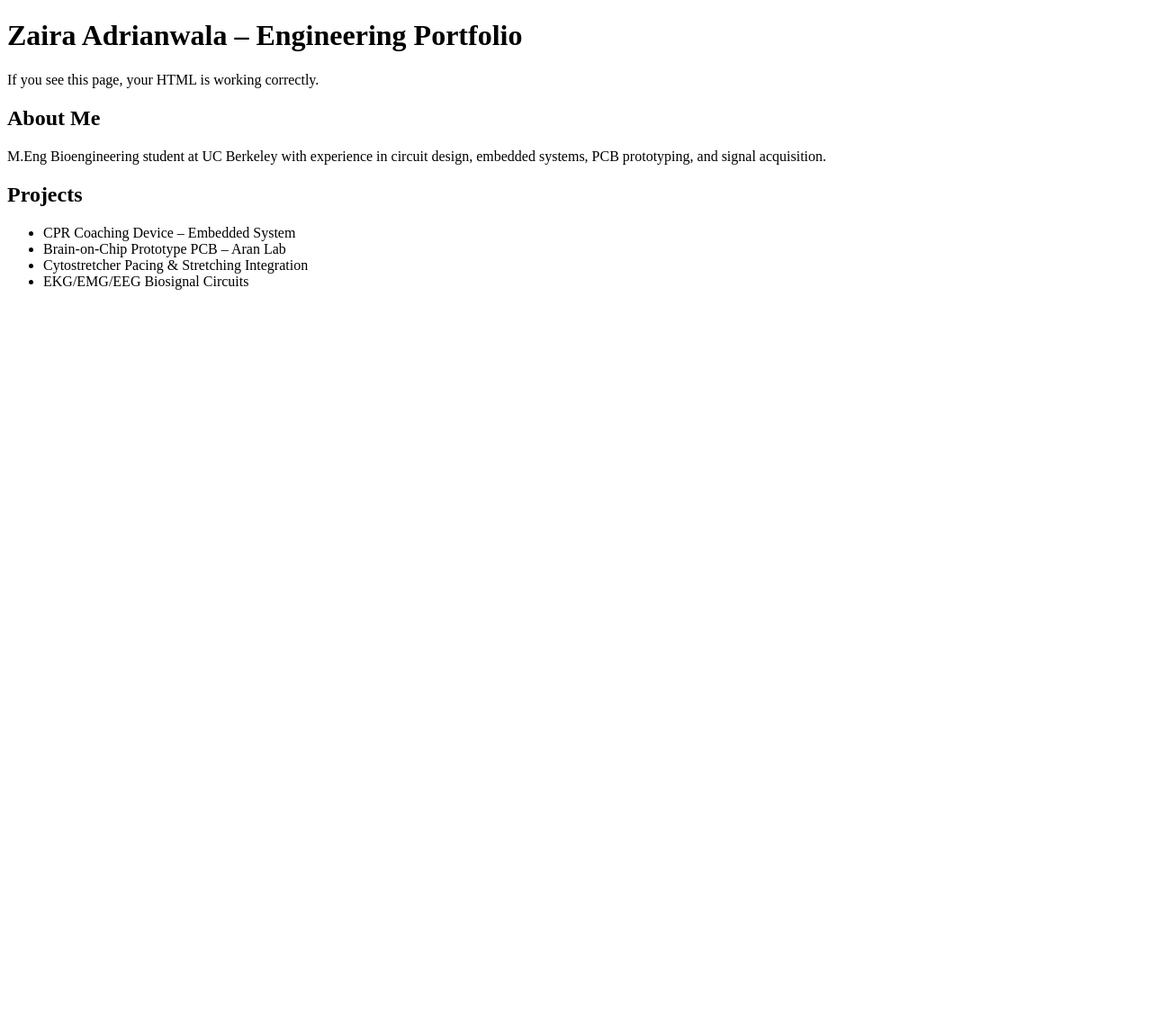
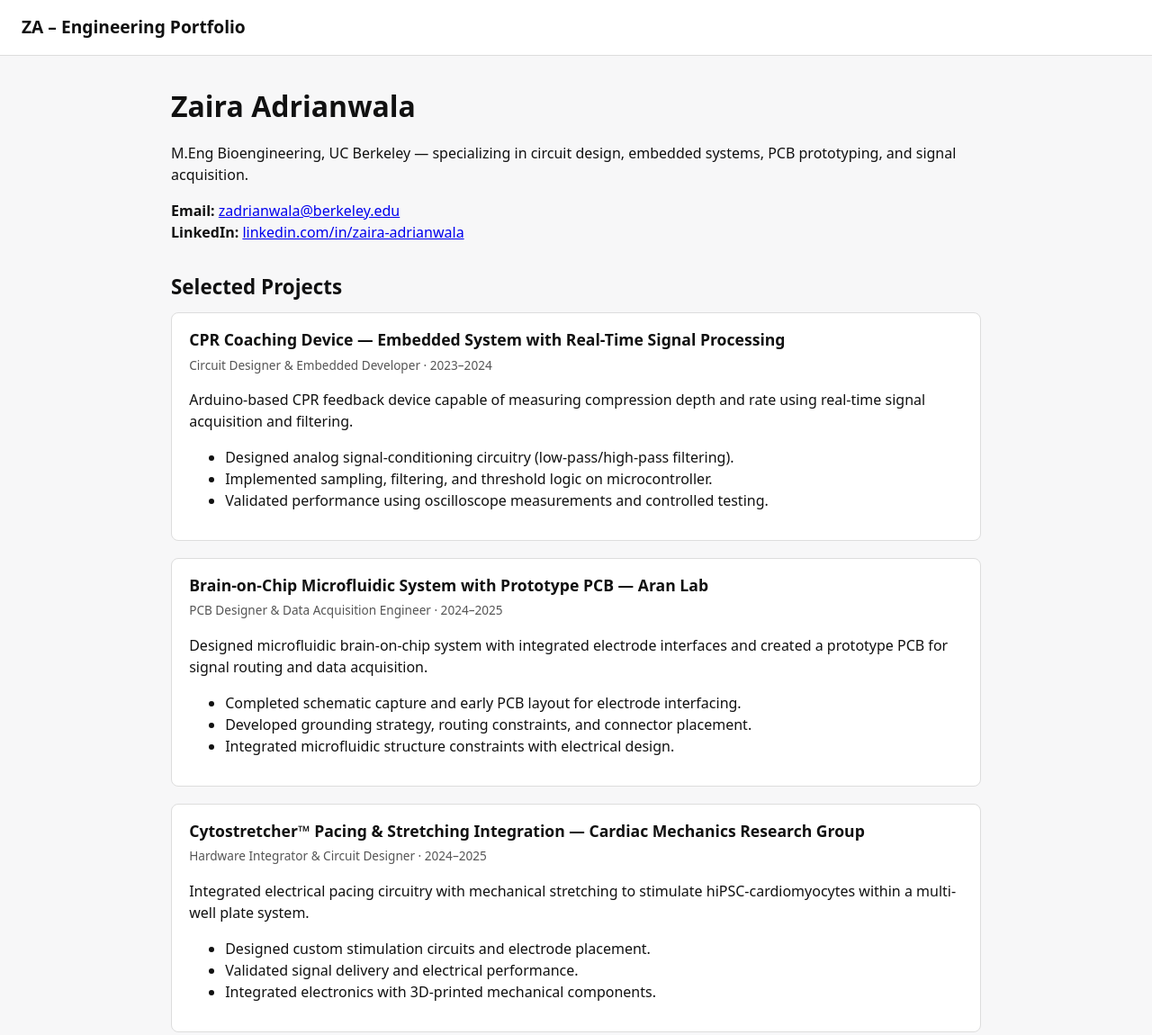
Before and after one commit to zaira-adrianwala/portfolio, a plain HTML site: page index.html in a window 1280 px wide. Shown: the top 1150 px of the page at 90% size. Before the commit the page ends 800 px from the top, so only its background shows below. Drawn offline with Linux system fonts and the light colour scheme.

Commit message:
update index.html

```diff
--- a/index.html
+++ b/index.html
@@ -1,27 +1,174 @@
 <!DOCTYPE html>
 <html lang="en">
 <head>
-  <meta charset="UTF-8" />
+  <meta charset="UTF-8">
   <title>Zaira Adrianwala – Engineering Portfolio</title>
-  <meta name="viewport" content="width=device-width, initial-scale=1" />
+  <meta name="viewport" content="width=device-width, initial-scale=1">
+  <meta name="description" content="Engineering portfolio of Zaira Adrianwala – circuit design, embedded systems, PCB prototyping, and signal acquisition.">
+  <style>
+    body {
+      margin: 0;
+      font-family: system-ui, -apple-system, BlinkMacSystemFont, "Segoe UI", sans-serif;
+      background-color: #f7f7f8;
+      color: #111;
+      line-height: 1.5;
+    }
+
+    header {
+      background-color: #fff;
+      border-bottom: 1px solid #ddd;
+      padding: 1rem 1.5rem;
+      font-weight: 600;
+      font-size: 1.2rem;
+    }
+
+    main {
+      max-width: 900px;
+      margin: 0 auto;
+      padding: 2rem 1.5rem;
+    }
+
+    h1, h2 {
+      font-weight: 600;
+      margin-top: 2rem;
+      margin-bottom: 0.75rem;
+    }
+
+    h1 {
+      font-size: 2rem;
+      margin-top: 0;
+    }
+
+    h2 {
+      font-size: 1.4rem;
+    }
+
+    .section {
+      margin-bottom: 2.5rem;
+    }
+
+    .project {
+      background: #fff;
+      border: 1px solid #ddd;
+      padding: 1rem 1.2rem;
+      border-radius: 8px;
+      margin-bottom: 1.2rem;
+    }
+
+    .project-title {
+      font-size: 1.1rem;
+      font-weight: 600;
+      margin-bottom: 0.3rem;
+    }
+
+    .project-meta {
+      font-size: 0.85rem;
+      color: #555;
+      margin-bottom: 0.8rem;
+    }
+
+    .project ul {
+      margin-top: 0.4rem;
+    }
+
+    footer {
+      margin-top: 3rem;
+      border-top: 1px solid #ddd;
+      padding: 1.5rem;
+      font-size: 0.85rem;
+      color: #555;
+      text-align: center;
+      background: #fff;
+    }
+  </style>
 </head>
+
 <body>
-  <h1>Zaira Adrianwala – Engineering Portfolio</h1>
-  <p>If you see this page, your HTML is working correctly.</p>
 
-  <h2>About Me</h2>
+<header>
+  ZA – Engineering Portfolio
+</header>
+
+<main>
+
+  <h1>Zaira Adrianwala</h1>
+  <p>M.Eng Bioengineering, UC Berkeley — specializing in circuit design, embedded systems, PCB prototyping, and signal acquisition.</p>
   <p>
-    M.Eng Bioengineering student at UC Berkeley with experience in circuit design,
-    embedded systems, PCB prototyping, and signal acquisition.
+    <strong>Email:</strong> <a href="mailto:zadrianwala@berkeley.edu">zadrianwala@berkeley.edu</a><br>
+    <strong>LinkedIn:</strong> <a href="https://www.linkedin.com/in/zaira-adrianwala" target="_blank">linkedin.com/in/zaira-adrianwala</a>
   </p>
 
-  <h2>Projects</h2>
-  <ul>
-    <li>CPR Coaching Device – Embedded System</li>
-    <li>Brain-on-Chip Prototype PCB – Aran Lab</li>
-    <li>Cytostretcher Pacing & Stretching Integration</li>
-    <li>EKG/EMG/EEG Biosignal Circuits</li>
-  </ul>
+  <div class="section" id="projects">
+    <h2>Selected Projects</h2>
+
+    <div class="project">
+      <div class="project-title">CPR Coaching Device — Embedded System with Real-Time Signal Processing</div>
+      <div class="project-meta">Circuit Designer & Embedded Developer · 2023–2024</div>
+      <p>Arduino-based CPR feedback device capable of measuring compression depth and rate using real-time signal acquisition and filtering.</p>
+      <ul>
+        <li>Designed analog signal-conditioning circuitry (low-pass/high-pass filtering).</li>
+        <li>Implemented sampling, filtering, and threshold logic on microcontroller.</li>
+        <li>Validated performance using oscilloscope measurements and controlled testing.</li>
+      </ul>
+    </div>
+
+    <div class="project">
+      <div class="project-title">Brain-on-Chip Microfluidic System with Prototype PCB — Aran Lab</div>
+      <div class="project-meta">PCB Designer & Data Acquisition Engineer · 2024–2025</div>
+      <p>Designed microfluidic brain-on-chip system with integrated electrode interfaces and created a prototype PCB for signal routing and data acquisition.</p>
+      <ul>
+        <li>Completed schematic capture and early PCB layout for electrode interfacing.</li>
+        <li>Developed grounding strategy, routing constraints, and connector placement.</li>
+        <li>Integrated microfluidic structure constraints with electrical design.</li>
+      </ul>
+    </div>
+
+    <div class="project">
+      <div class="project-title">Cytostretcher™ Pacing & Stretching Integration — Cardiac Mechanics Research Group</div>
+      <div class="project-meta">Hardware Integrator & Circuit Designer · 2024–2025</div>
+      <p>Integrated electrical pacing circuitry with mechanical stretching to stimulate hiPSC-cardiomyocytes within a multi-well plate system.</p>
+      <ul>
+        <li>Designed custom stimulation circuits and electrode placement.</li>
+        <li>Validated signal delivery and electrical performance.</li>
+        <li>Integrated electronics with 3D-printed mechanical components.</li>
+      </ul>
+    </div>
+
+    <div class="project">
+      <div class="project-title">Multi-Signal Biosensing System (EKG, EMG, EEG)</div>
+      <div class="project-meta">Circuit Designer & Tester · 2023</div>
+      <p>Designed circuits for biosignal acquisition systems with analog filters and instrumentation amplifiers.</p>
+      <ul>
+        <li>Built analog front-end circuits for EKG, EMG, and EEG.</li>
+        <li>Performed signal acquisition using oscilloscope + MATLAB/Python.</li>
+        <li>Adjusted filters to improve noise rejection and signal clarity.</li>
+      </ul>
+    </div>
+
+  </div>
+
+  <div class="section" id="skills">
+    <h2>Technical Skills</h2>
+    <p><strong>Hardware & Electronics:</strong> PCB design, schematic capture, analog & digital circuits, signal conditioning, microcontroller programming (Arduino), bench-top debugging.</p>
+    <p><strong>Tools & Software:</strong> Python, MATLAB, Fusion 360, oscilloscopes, multimeters, power supplies, basic Altium familiarity.</p>
+  </div>
+
+  <div class="section" id="contact">
+    <h2>Contact</h2>
+    <p>If you'd like to discuss my work or hardware opportunities, feel free to reach out.</p>
+    <p><strong>Email:</strong> <a href="mailto:zadrianwala@berkeley.edu">zadrianwala@berkeley.edu</a></p>
+    <p><strong>LinkedIn:</strong> <a href="https://www.linkedin.com/in/zaira-adrianwala" target="_blank">linkedin.com/in/zaira-adrianwala</a></p>
+  </div>
+
+</main>
+
+<footer>
+  © <span id="year"></span> Zaira Adrianwala — Engineering Portfolio
+</footer>
+
+<script>
+  document.getElementById('year').textContent = new Date().getFullYear();
+</script>
 
 </body>
 </html>
```
